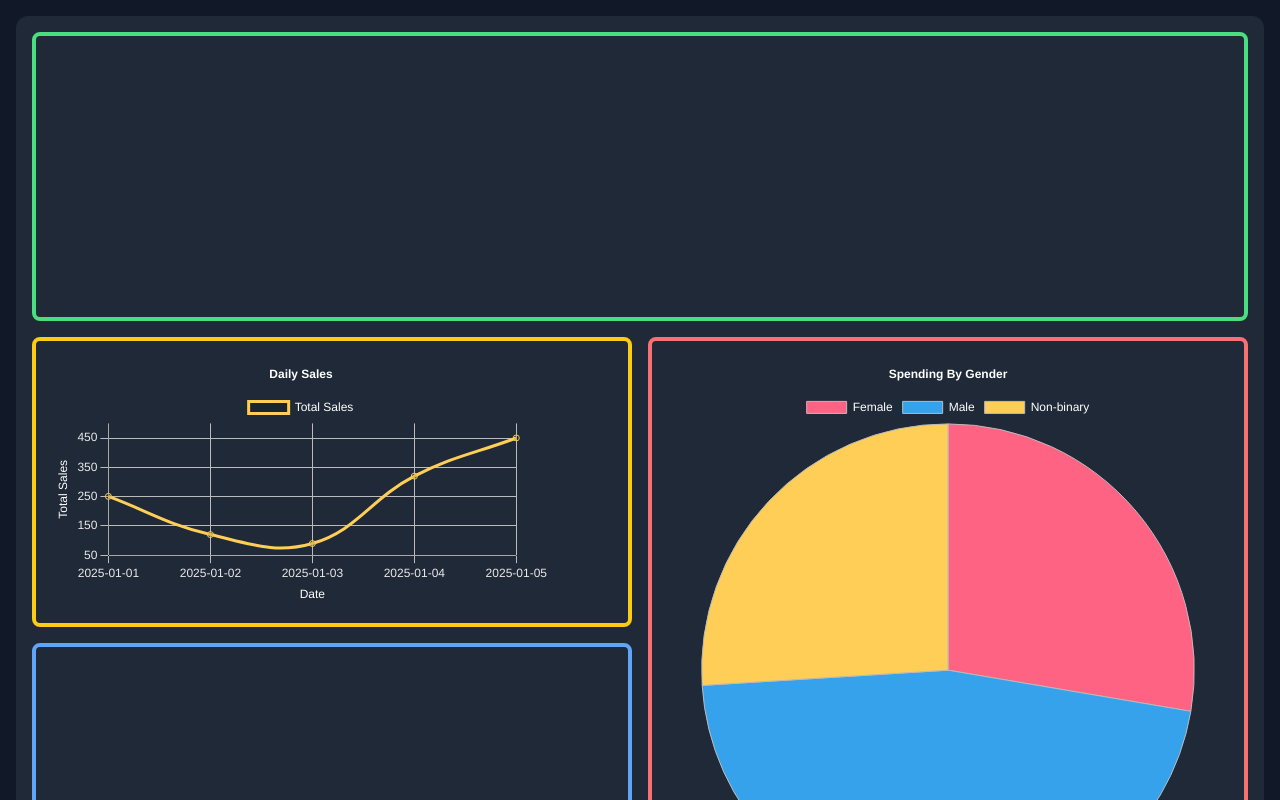
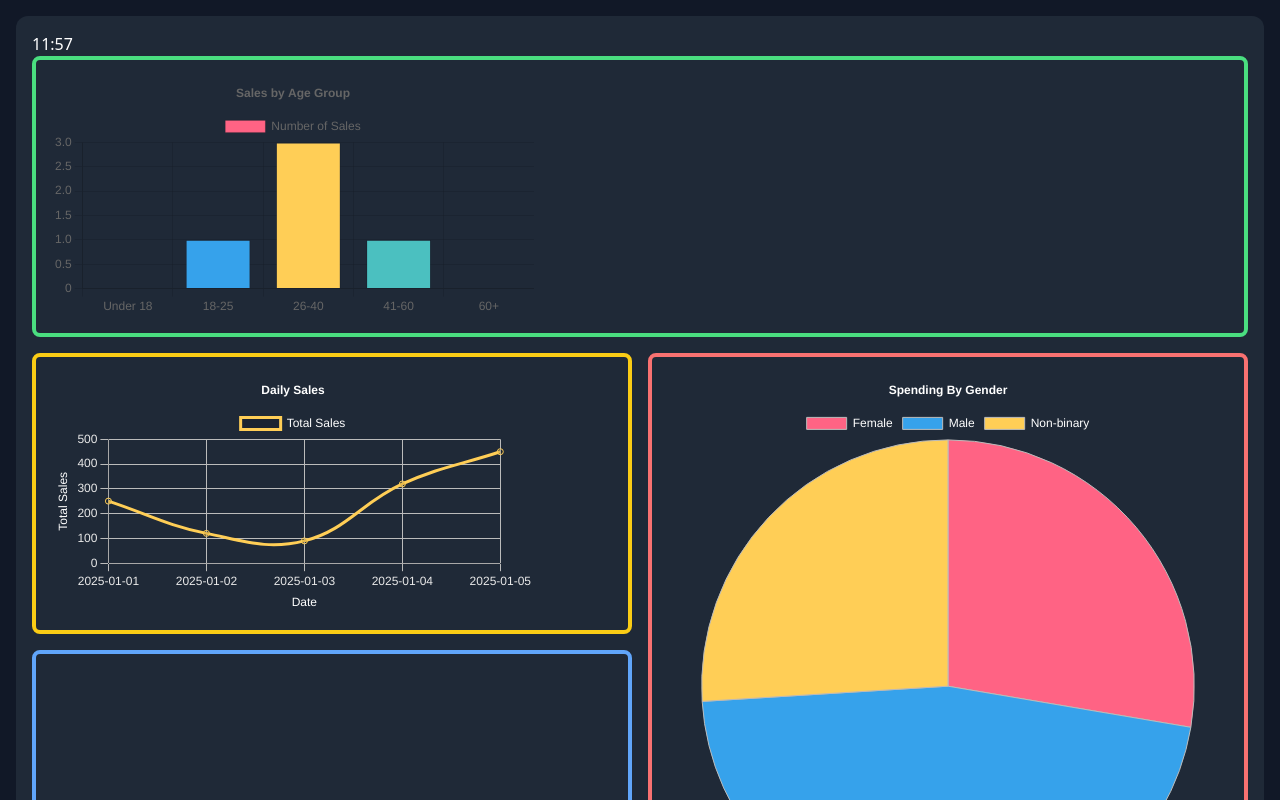
Before and after one commit to ccynth1a/sophie-project, a SvelteKit app: page / in a window 1280 px wide. Shown: the top 800 px of the page. Built offline with nearby package versions, Linux system fonts and the light colour scheme.

Commit message:
start on clock

```diff
--- a/src/routes/+page.svelte
+++ b/src/routes/+page.svelte
@@ -1,4 +1,5 @@
 <script lang="ts">
+    import BarChart from '../BarChart.svelte';
     import PieChart from '../PieChart.svelte';
     import SalesChart from '../SalesChart.svelte';
 
@@ -11,10 +12,12 @@
 <!-- the container of the main page :3 -->
 <div class=" m-4 ">
     <div class=" p-4 bg-gray-800 text-white rounded-xl">
+        <div>11:57</div>
         <!-- the grid container :3 -->
-        <div class=" grid grid-cols-2 grid-rows-3 gap-4 h-[900px] ">
+        <div class=" grid grid-cols-2 grid-rows-3 gap-4 h-[875px] ">
             <!-- top thang :3 -->
             <div class=" border-4 border-green-400 rounded-lg p-4 col-span-2 ">
+                <BarChart />
             </div>
             <!-- middle left thang -->
             <div class=" border-4 border-yellow-400 rounded-lg p-4 col-span-1 ">
```
